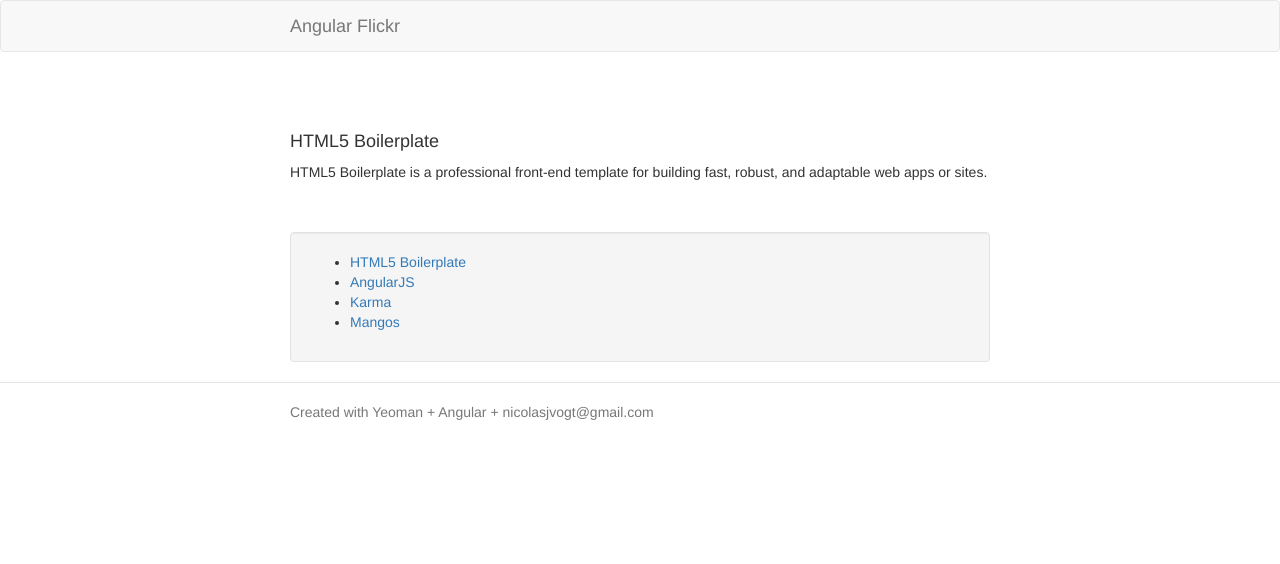
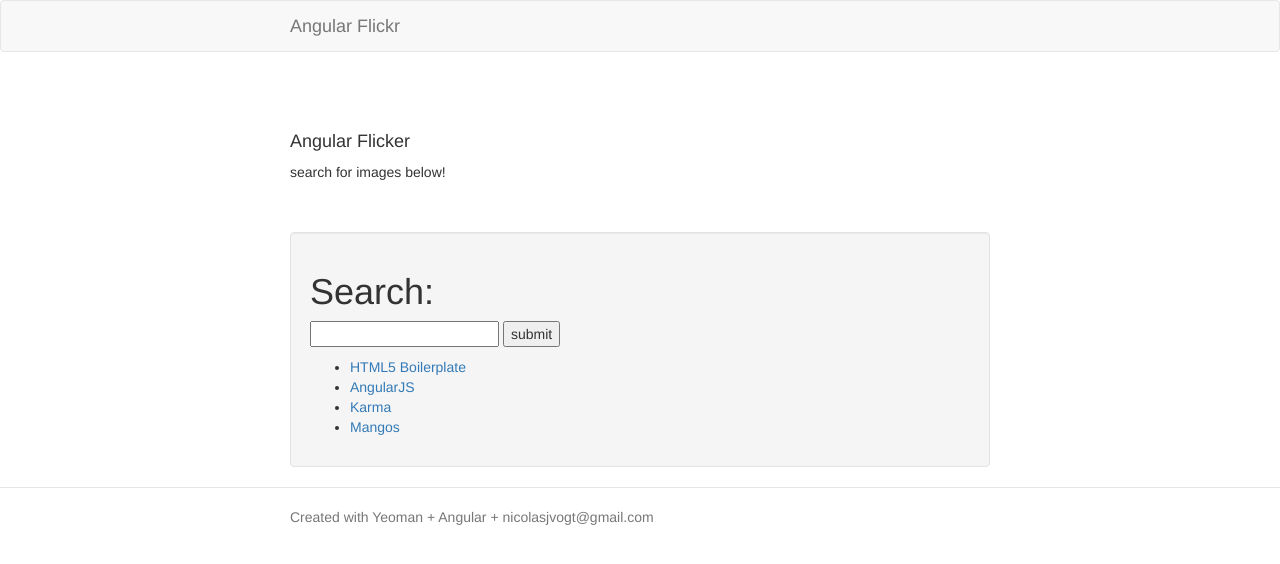
Before and after one commit to vogtn/YeoApp, a website: page app/index.html in a window 1280 px wide. Drawn offline with nearby package versions, Linux system fonts and the light colour scheme; some packages are replaced by stand-ins of ours; files that its build step writes are made by us from their sources.

Commit message:
updating inputs

```diff
--- a/app/scripts/controllers/main.js
+++ b/app/scripts/controllers/main.js
@@ -15,4 +15,7 @@
       'Karma',
       'Mangos'
     ];
+    $scope.search  = function(custom) {
+      $scope.custom = custom;
+    };
   });
--- a/app/views/main.html
+++ b/app/views/main.html
@@ -1,10 +1,16 @@
 <div class="row marketing">
-  <h4>HTML5 Boilerplate</h4>
+  <h4>Angular Flicker</h4>
   <p>
-    HTML5 Boilerplate is a professional front-end template for building fast, robust, and adaptable web apps or sites.
+    search for images below!
   </p>
 </div>
 <div class="well">
+  <form>
+    <h1>Search:</h1>
+    <input ng-model="userInput">
+    <button type="submit" ng-click="search(userInput)">submit</button>
+  </form>
+  <p>{{custom}}</p>
   <ul>
     <li ng-repeat="thing in awesomeThings">
       <a>{{thing}}</a>
```
Also changed, not shown: dist/index.html, 2 other files.
